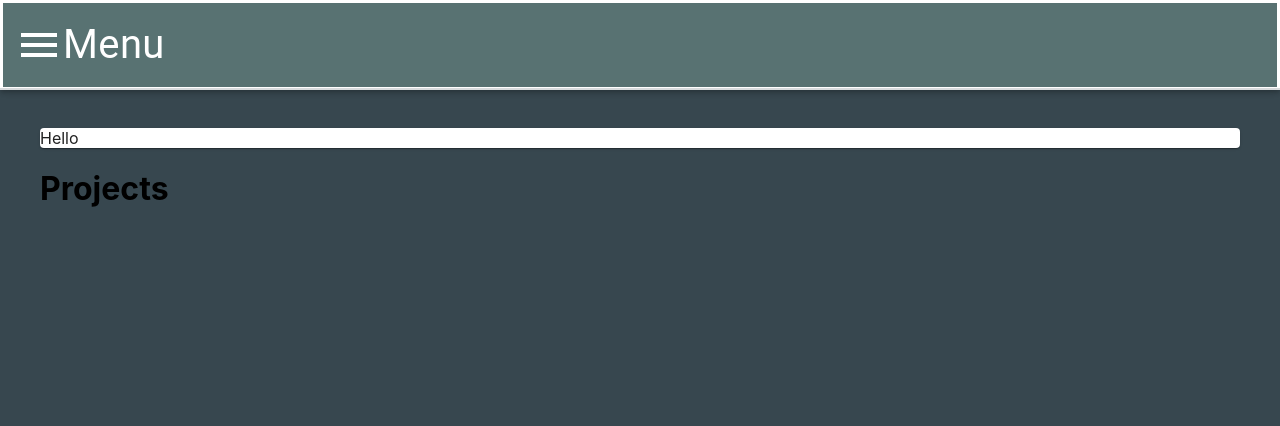
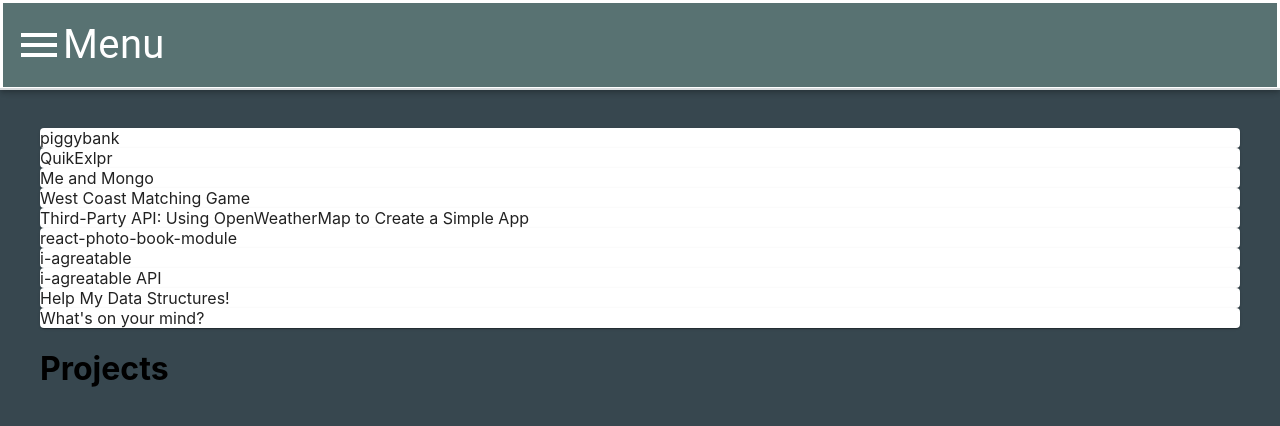
Before and after one commit to k-westbrook/katie-personal-site, a React (Create React App) app: page /projects in a window 1280 px wide. Shown: the top 426 px of the page. Built offline with nearby package versions, Linux system fonts and the light colour scheme.

Commit message:
added as card instead of paper

```diff
--- a/src/Projects.js
+++ b/src/Projects.js
@@ -1,7 +1,7 @@
 import React, { Component } from 'react';
 import { withStyles } from '@material-ui/core/styles';
 import { sizing, border } from '@material-ui/system';
-import Paper from '@material-ui/core/Paper';
+import Card from '@material-ui/core/Card';
 
 const styles =
 {
@@ -23,7 +23,12 @@
     return (
       <div className={classes.projectPageContainer}>
         <div>
-          <Paper>Hello</Paper>
+          {projects.map(project => {
+            return (
+              <Card>{project.name}</Card>
+            )
+          })}
+
 
         </div>
         <h1>
```
